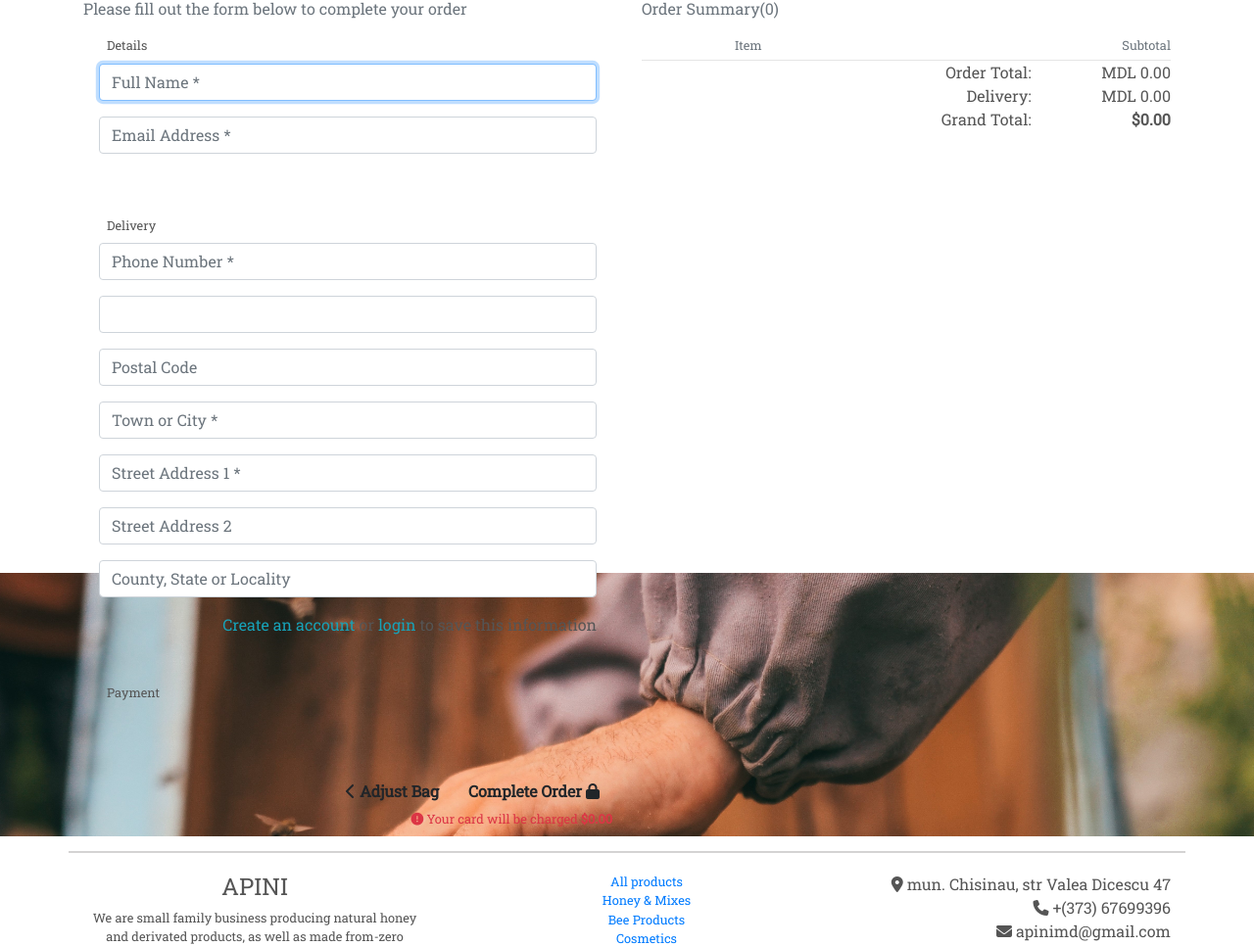
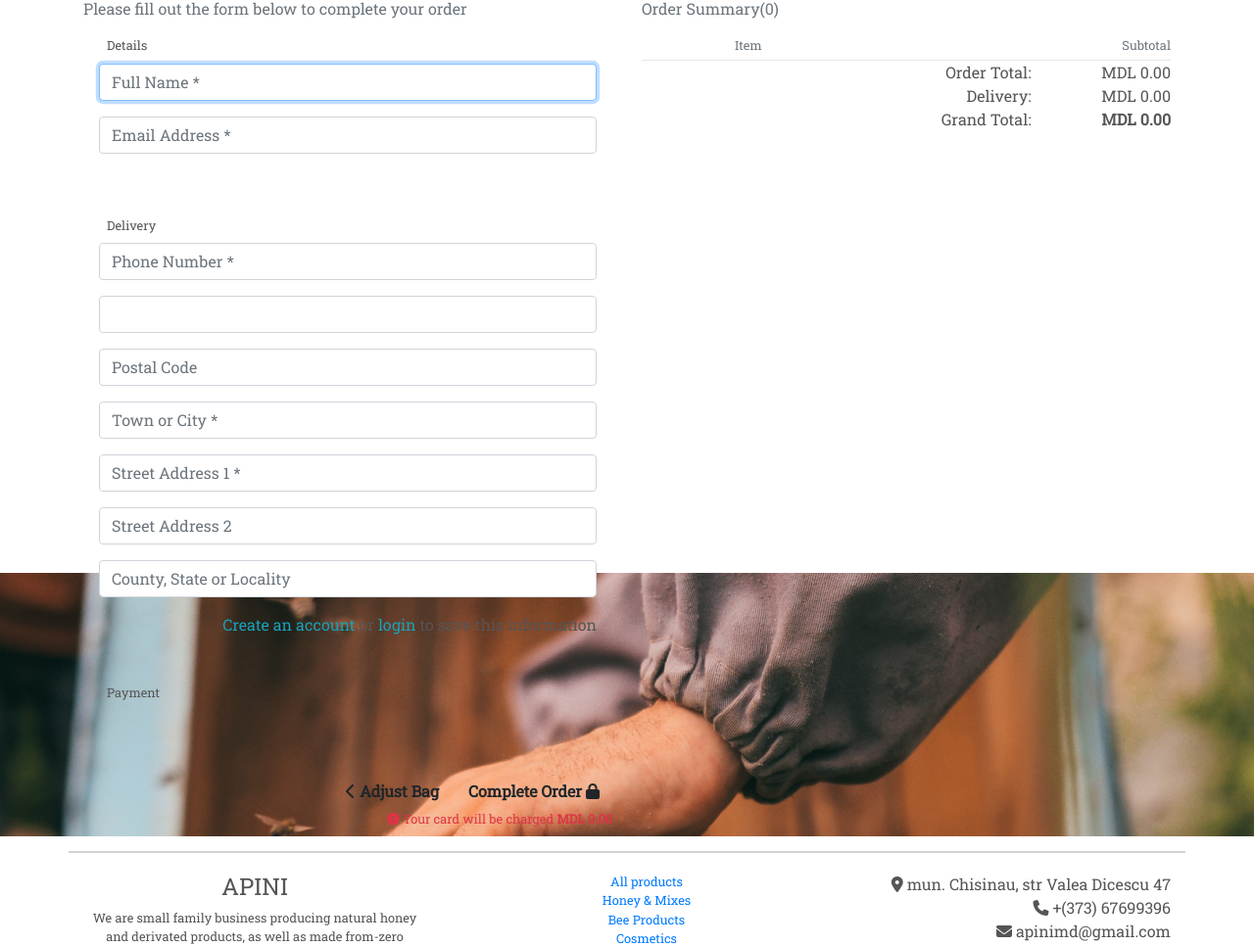
Before and after one commit to xz3t/milestone-4, a Django app: template checkout/templates/checkout/checkout.html in a window 1280 px wide. Shown: the part 215-1181 px from the top of the page at 98% size. Run offline with Django 3.2, Linux system fonts and the light colour scheme; the template is opened without the code that fills it: values that come from a table or form of the project are taken from there, others are empty; tables that the repository leaves empty hold one stand-in row (values such as "Sample post"); parts of the project's set-up code (start-up, migrations or seed data) failed here and were passed over; some libraries are stand-ins or nearby versions.

Commit message:
Updated currency from % to MDL

```diff
--- a/checkout/templates/checkout/checkout.html
+++ b/checkout/templates/checkout/checkout.html
@@ -54,7 +54,7 @@
                             <p class="my-0 small text-muted">Qty: {{ item.quantity }}</p>
                         </div>
                         <div class="col-3 text-right">
-                            <p class="my-0 small text-muted">${{ item.product.price | calc_subtotal:item.quantity }}</p>
+                            <p class="my-0 small text-muted">MDL {{ item.product.price | calc_subtotal:item.quantity }}</p>
                         </div>
                     </div>
                 {% endfor %}
@@ -68,7 +68,7 @@
                     <div class="col-3">
                         <p class="my-0">MDL {{ total | floatformat:2 }}</p>
                         <p class="my-0">MDL {{ delivery | floatformat:2 }}</p>
-                        <p class="my-0"><strong>${{ grand_total | floatformat:2 }}</strong></p>
+                        <p class="my-0"><strong>MDL {{ grand_total | floatformat:2 }}</strong></p>
                     </div>
                 </div>
             </div>
@@ -128,7 +128,7 @@
 							<span class="icon">
 								<i class="fas fa-exclamation-circle"></i>
 							</span>
-							<span>{% trans 'Your card will be charged' %} <strong>${{ grand_total|floatformat:2 }}</strong></span>
+							<span>{% trans 'Your card will be charged' %} <strong>MDL {{ grand_total|floatformat:2 }}</strong></span>
 						</p>
 					</div>
                 </form>
```
